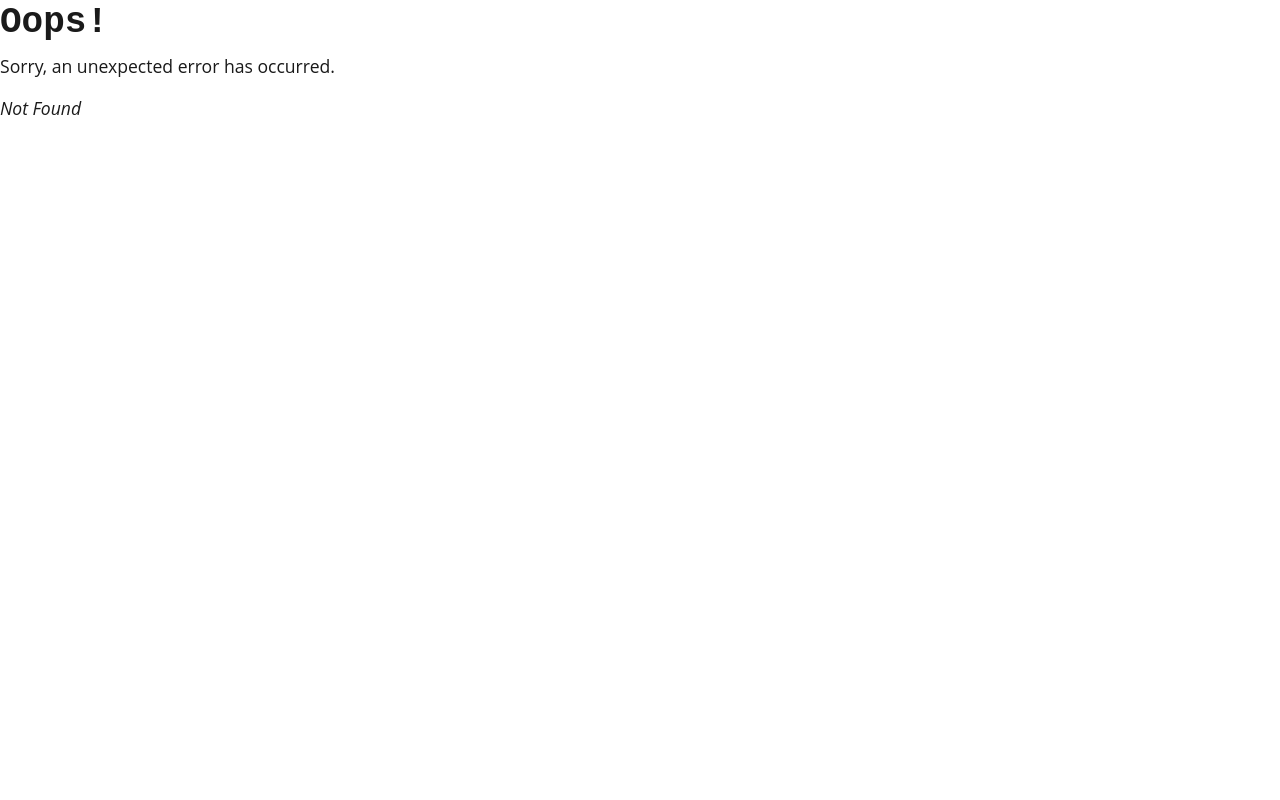
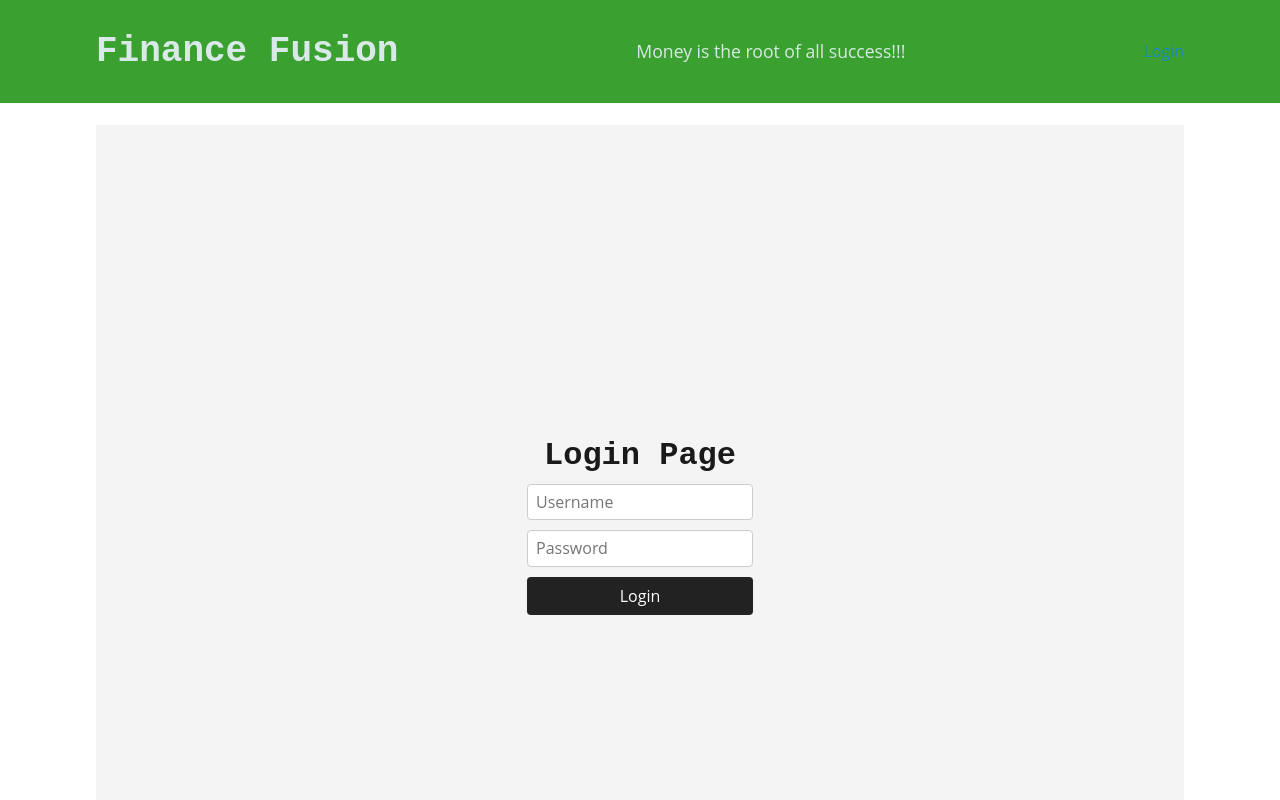
Before and after one commit to Yasmeeeenn/finance-fusion, a React (Vite) app in the folder client/: page /login in a window 1280 px wide. Before the commit this address had no page. Shown: the top 800 px of the page. Built offline with nearby package versions, Linux system fonts and the light colour scheme.

Commit message:
Loginpage

```diff
--- a/client/src/components/Header/index.jsx
+++ b/client/src/components/Header/index.jsx
@@ -8,6 +8,7 @@ const Header = () => {
           <h1 className="m-0">Finance Fusion</h1>
         </Link>
         <p className="m-0">Money is the root of all success!!!</p>
+        <Link to="/login">Login</Link>
       </div>
     </header>
   );
--- a/client/src/pages/Home.jsx
+++ b/client/src/pages/Home.jsx
@@ -1,13 +1,8 @@
 import { useQuery } from '@apollo/client';
 
-import ThoughtList from '../components/ThoughtList';
-import ThoughtForm from '../components/ThoughtForm';
-
-import { QUERY_THOUGHTS } from '../utils/queries';
 
 const Home = () => {
-  const { loading, data } = useQuery(QUERY_THOUGHTS);
-  const thoughts = data?.thoughts || [];
+
 
   return (
     <main>
@@ -16,17 +11,10 @@ const Home = () => {
           className="col-12 col-md-10 mb-3 p-3"
           style={{ border: '1px dotted #1a1a1a' }}
         >
-          <ThoughtForm />
+
         </div>
         <div className="col-12 col-md-8 mb-3">
-          {loading ? (
-            <div>Loading...</div>
-          ) : (
-            <ThoughtList
-              thoughts={thoughts}
-              title="Some Feed for Thought(s)..."
-            />
-          )}
+
         </div>
       </div>
     </main>
--- /dev/null
+++ b/client/src/pages/LoginPage.jsx
@@ -0,0 +1,43 @@
+import React, { useState} from 'react';
+import '../styles.css';
+
+const LoginPage = () => {
+    const [username, setUsername] = useState('');
+    const [password, setPassword] = useState('');
+    const [loggedIn, setLoggedIn] = useState(false);
+
+    const handleLogin = () => {
+      // You can add your authentication logic here
+      // For simplicity, we'll just check if the username and password are both "admin"
+      if (username === 'admin' && password === 'admin') {
+        setLoggedIn(true);
+      }
+    };
+
+    return (
+      <div className="login-page">
+        <h2>Login Page</h2>
+        {loggedIn ? (
+          <p>You are logged in.</p>
+        ) : (
+          <div className="login-form">
+            <input
+              type="text"
+              placeholder="Username"
+              value={username}
+              onChange={(e) => setUsername(e.target.value)}
+            />
+            <input
+            type="password"
+            placeholder="Password"
+            value={password}
+            onChange={(e) => setPassword(e.target.value)}
+          />
+          <button onClick={handleLogin}>Login</button>
+        </div>
+      )}
+    </div>
+  );
+};
+
+export default LoginPage;
--- /dev/null
+++ b/client/src/styles.css
@@ -0,0 +1,32 @@
+/* styles.css */
+
+/* Login Page Styles */
+.login-page {
+    display: flex;
+    flex-direction: column;
+    align-items: center;
+    justify-content: center;
+    height: 100vh;
+    background-color: #f4f4f4;
+  }
+
+  .login-form {
+    display: flex;
+    flex-direction: column;
+    gap: 10px;
+  }
+
+  .login-form input {
+    padding: 8px;
+    border: 1px solid #ccc;
+    border-radius: 4px;
+  }
+
+  .login-form button {
+    padding: 10px;
+    background-color: #222;
+    color: #fff;
+    border: none;
+    border-radius: 4px;
+    cursor: pointer;
+  }
```
Also changed, not shown: client/src/main.jsx (+4 -3 lines).
